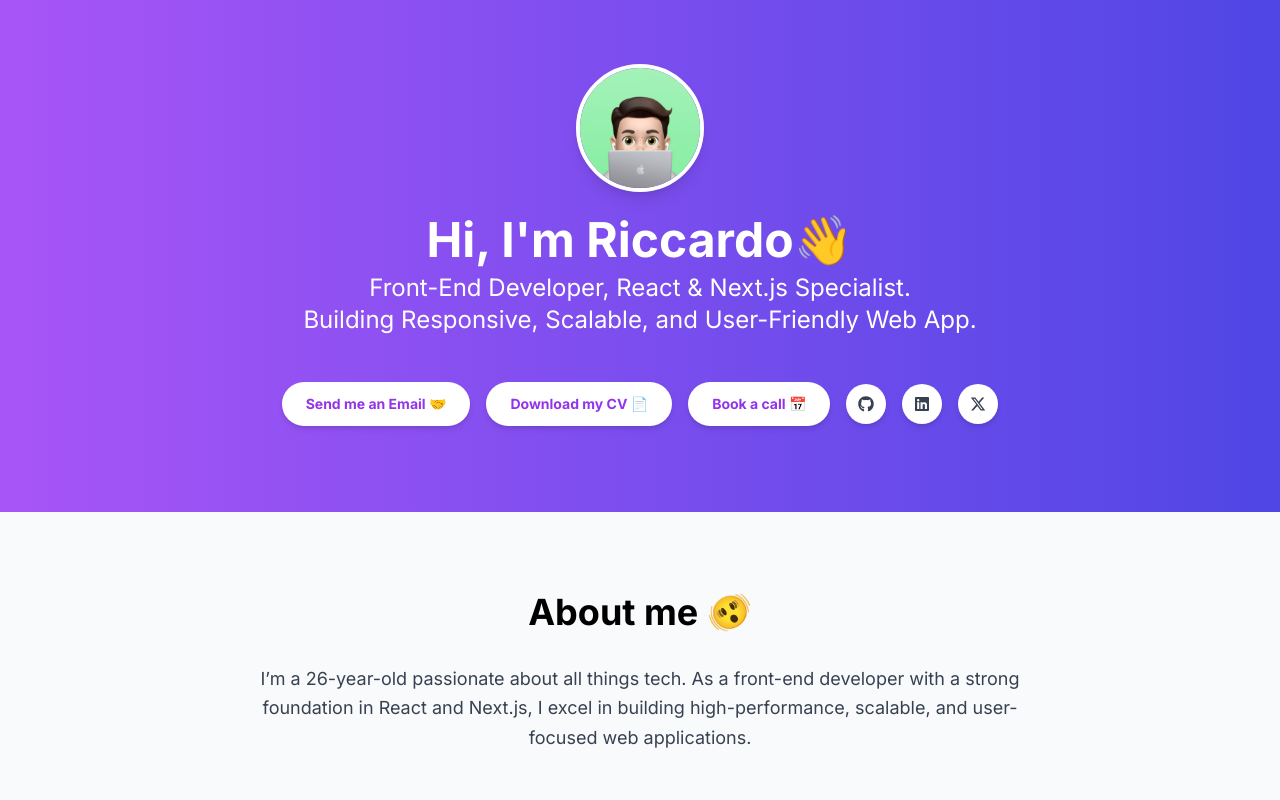
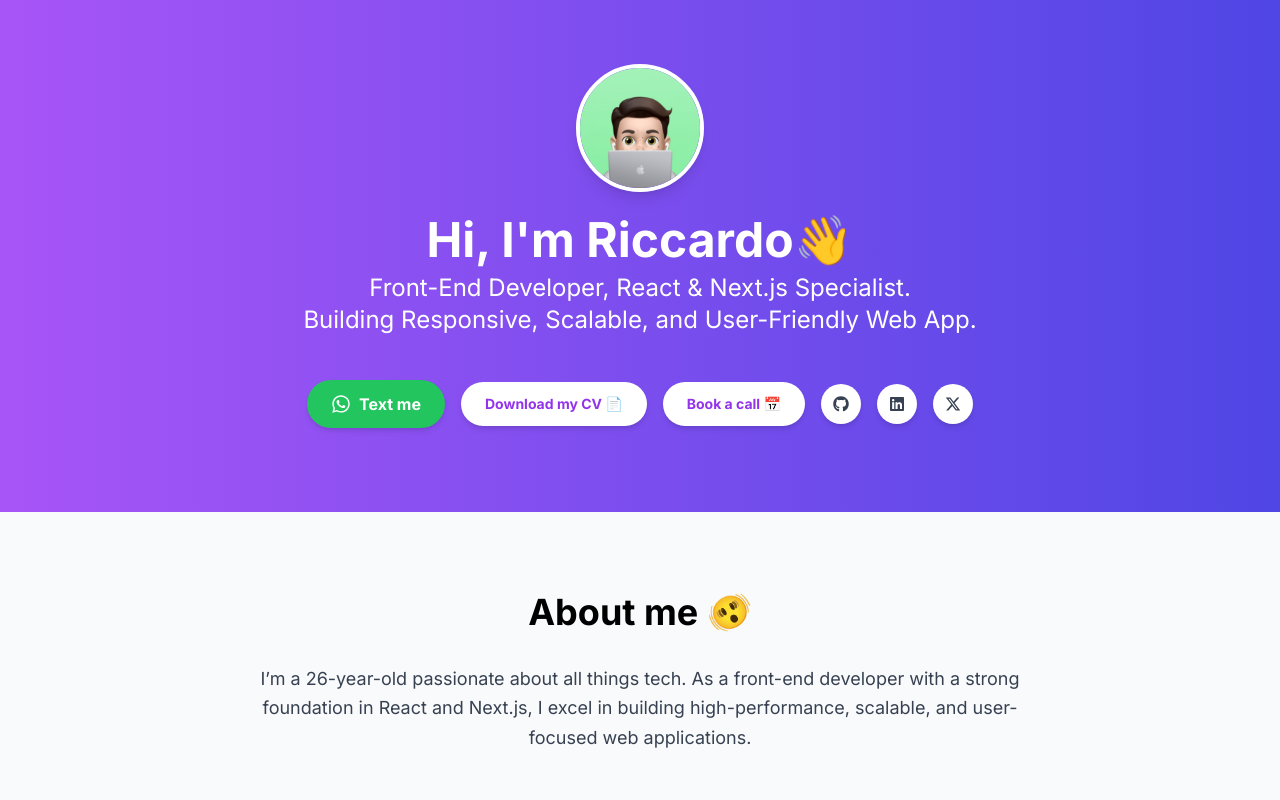
Before and after one commit to ricciviero/my-react-website, a React (Create React App) app: page / in a window 1280 px wide. Shown: the top 800 px of the page. Built offline with nearby package versions, Linux system fonts and the light colour scheme; what tailwindcss-motion would draw is missing.

Commit message:
whatsapp button done

```diff
--- a/src/components/Header.js
+++ b/src/components/Header.js
@@ -2,6 +2,7 @@ import React from 'react';
 import { motion } from 'framer-motion';
 import logo from './logo.svg';
 import Button from './Button';
+import WhatsAppButton from './WhatsappButton';
 import SocialLinks from './SocialLinks';
 
 export default function Header({ riccardoData }) {
@@ -77,10 +78,8 @@ export default function Header({ riccardoData }) {
                         variants={itemVariants}
                         className="flex flex-col sm:flex-row items-center space-y-4 sm:space-y-0 sm:space-x-4"
                     >
-                        <Button
-                            buttonText="Send me an Email 🤝"
-                            className="bg-white text-purple-600 hover:bg-purple-100 transition-colors duration-300 py-2 px-6 rounded-full font-semibold text-lg shadow-md"
-                        />
+                        <WhatsAppButton />
+
                         <Button
                             buttonText="Download my CV 📄"
                             className="bg-white text-purple-600 hover:bg-purple-100 transition-colors duration-300 py-2 px-6 rounded-full font-semibold text-lg shadow-md"
--- /dev/null
+++ b/src/components/WhatsappButton.js
@@ -0,0 +1,24 @@
+import { FaWhatsapp } from "react-icons/fa";
+
+const WhatsAppButton = () => {
+    return (
+        <button
+            className="
+                inline-flex items-center justify-center px-6 py-3 text-base font-bold text-white bg-green-500 rounded-full hover:bg-green-600
+                focus:outline-none focus:ring-2 focus:ring-offset-2 focus:ring-green-500 transition-colors duration-200 ease-in-out shadow-md
+                "
+            onClick={() => {
+                window.open(
+                    "https://wa.me/393791100715",
+                    "_blank",
+                    "noopener,noreferrer"
+                );
+            }}
+        >
+            <FaWhatsapp className="w-5 h-5 mr-2" />
+            <span>Text me</span>
+        </button>
+    );
+};
+
+export default WhatsAppButton;
```
